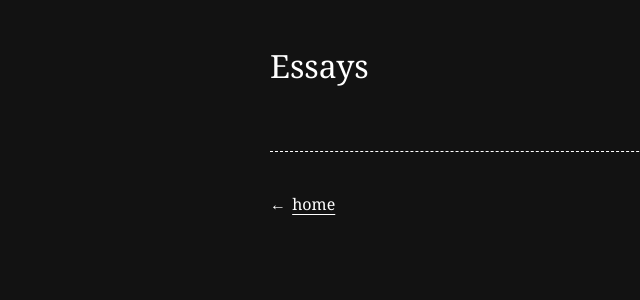
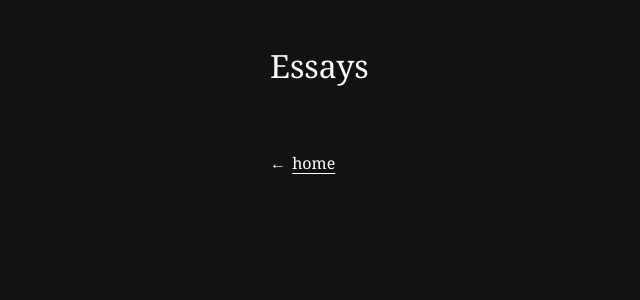
Before and after one commit to arcstyn/arcstyn.github.io, a Jekyll site: the page built from essays/index.md, in a window 1280 px wide. Shown: the top 300 px of the page, without its empty margins (45-685 px from the left). Built offline with Jekyll 4.4.1, drawn with Linux system fonts in a browser that asks for light colours.

Commit message:
Removed <hr> from footer

```diff
--- a/_layouts/default.html
+++ b/_layouts/default.html
@@ -68,7 +68,6 @@
 
         <footer>
             {% if page.url != "/" and page.url != "/index.html" %}
-                <hr style="border: 0; border-top: 1px dashed #ffffff; margin: 40px 0;">
                 ← <a href="{{ '/' | relative_url }}">home</a>
             {% endif %}
         </footer>
```
